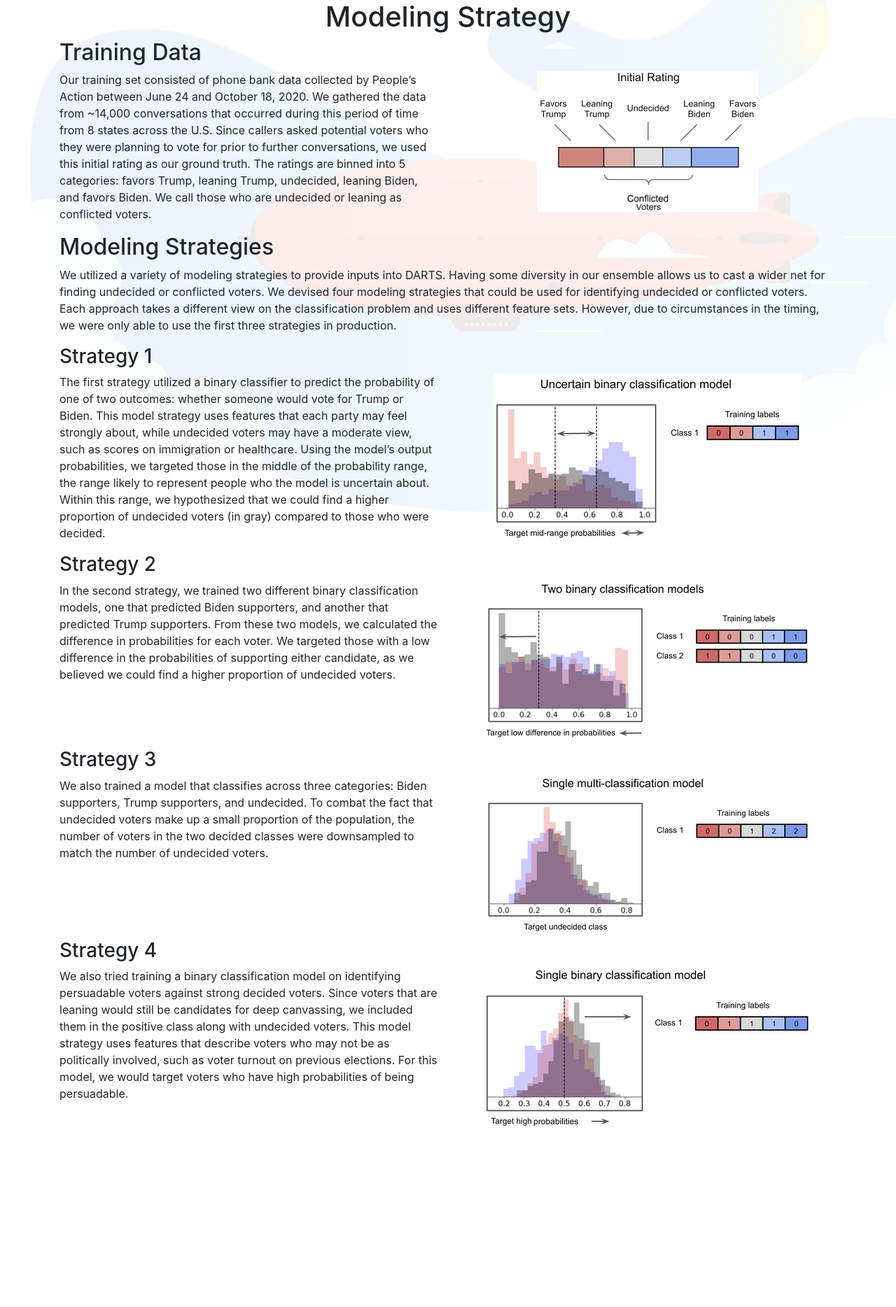
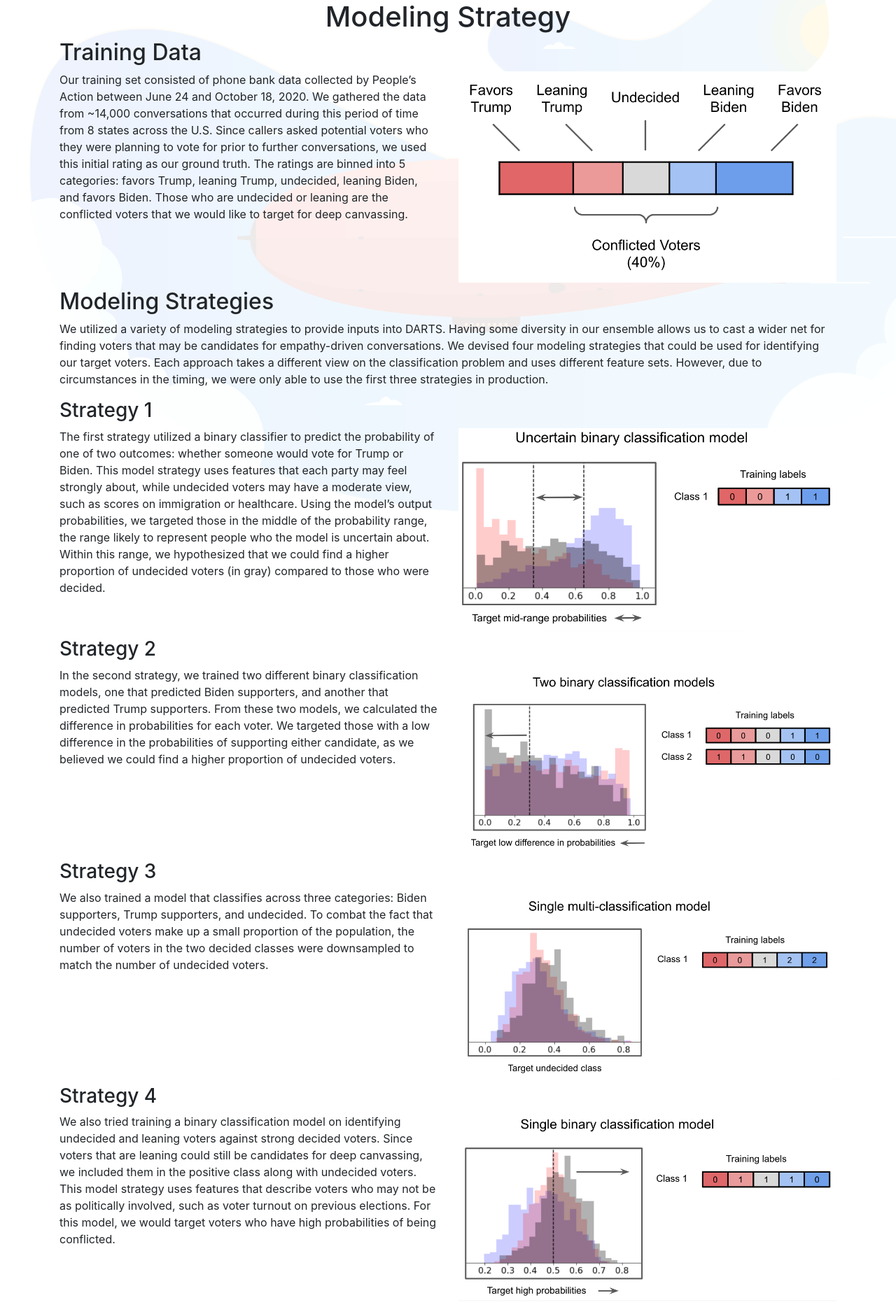
Before and after one commit to Berkeley-Data/unbreak.info, a Flask app: page /case-study/model-strategy in a window 1280 px wide. Shown: the part 56-1924 px from the top of the page at 70% size. Before the commit the page ends 1666 px from the top, so only its background shows below. Run offline with Flask 2, Linux system fonts and the light colour scheme; parts of the project's set-up code (start-up, migrations or seed data) failed here and were passed over; some libraries are stand-ins or nearby versions.

Commit message:
Updated model strategy documentation

```diff
--- a/website/templates/model-strategy.html
+++ b/website/templates/model-strategy.html
@@ -49,7 +49,16 @@
       <h2>Training Data</h2>
       <div class="row">
         <div class="col-md-6">
-          <p>Our training set consisted of phone bank data collected by People’s Action between June 24 and October 18, 2020. We gathered the data from ~14,000 conversations that occurred during this period of time from 8 states across the U.S. Since callers asked potential voters who they were planning to vote for prior to further conversations, we used this initial rating as our ground truth. The ratings are binned into 5 categories: favors Trump, leaning Trump, undecided, leaning Biden, and favors Biden. We call those who are undecided or leaning as conflicted voters.</p>
+          <p>Our training set consisted of phone bank data collected by
+        People&rsquo;s Action between June 24 and October 18, 2020. We gathered
+        the data from ~14,000 conversations that occurred during this period of
+        time from 8 states across the U.S. Since callers asked potential voters
+        who they were planning to vote for prior to further conversations, we
+        used this initial rating as our ground truth. The ratings are binned
+        into 5 categories: favors Trump, leaning Trump, undecided, leaning
+        Biden, and favors Biden. Those who are undecided or leaning are the
+        conflicted voters that we would like to target for deep
+        canvassing.</p>
         </div>
         <div class="col-md-6 text-center">
           <img class="figure-img img-fluid" src="{{url_for('static',filename='images/model-strategy/initial-rating.png')}}" alt="Image depicting rating scale">
@@ -59,7 +68,14 @@
       <div class="row">
         <div class="col">
 
-      <p>We utilized a variety of modeling strategies to provide inputs into DARTS. Having some diversity in our ensemble allows us to cast a wider net for finding undecided or conflicted voters. We devised four modeling strategies that could be used for identifying undecided or conflicted voters. Each approach takes a different view on the classification problem and uses different feature sets. However, due to circumstances in the timing, we were only able to use the first three strategies in production.</p>
+      <p>We utilized a variety of modeling strategies to provide inputs into
+        DARTS. Having some diversity in our ensemble allows us to cast a wider
+        net for finding voters that may be candidates for empathy-driven
+        conversations. We devised four modeling strategies that could be used
+        for identifying our target voters. Each approach takes a different view
+        on the classification problem and uses different feature sets. However,
+        due to circumstances in the timing, we were only able to use the first
+        three strategies in production.</p>
         </div>
 
       </div>
@@ -67,7 +83,15 @@
       <div class="row">
         <div class="col-md-6">
 
-          <p>The first strategy utilized a binary classifier to predict the probability of one of two outcomes: whether someone would vote for Trump or Biden. This model strategy uses features that each party may feel strongly about, while undecided voters may have a moderate view, such as scores on immigration or healthcare. Using the model’s output probabilities, we targeted those in the middle of the probability range, the range likely to represent people who the model is uncertain about. Within this range, we hypothesized that we could find a higher proportion of undecided voters (in gray) compared to those who were decided.</p>
+          <p>The first strategy utilized a binary classifier to predict the probability of one of two
+        outcomes: whether someone would vote for Trump or Biden. This model
+        strategy uses features that each party may feel strongly about, while
+        undecided voters may have a moderate view, such as scores on immigration
+        or healthcare. Using the model&rsquo;s output probabilities, we targeted
+        those in the middle of the probability range, the range likely to
+        represent people who the model is uncertain about. Within this range, we
+        hypothesized that we could find a higher proportion of undecided voters
+        (in gray) compared to those who were decided.</p>
         </div>
         <div class="col-md-6 text-center">
           <img class="figure-img img-fluid" src="{{url_for('static',filename='images/model-strategy/strategy-1.png')}}" alt="Image depicting model strategy 1">
@@ -77,7 +101,12 @@
       <div class="row">
         <div class="col-md-6">
 
-      <p>In the second strategy, we trained two different binary classification models, one that predicted Biden supporters, and another that predicted Trump supporters. From these two models, we calculated the difference in probabilities for each voter. We targeted those with a low difference in the probabilities of supporting either candidate, as we believed we could find a higher proportion of undecided voters.</p>
+      <p>In the second strategy, we trained two different binary classification
+        models, one that predicted Biden supporters, and another that predicted
+        Trump supporters. From these two models, we calculated the difference in
+        probabilities for each voter. We targeted those with a low difference in
+        the probabilities of supporting either candidate, as we believed we
+        could find a higher proportion of undecided voters.</p>
         </div>
         <div class="col-md-6 text-center">
           <img class="figure-img img-fluid" src="{{url_for('static',filename='images/model-strategy/strategy-2.png')}}" alt="Image depicting model strategy 2">
@@ -87,7 +116,11 @@
       <div class="row">
         <div class="col-md-6">
 
-          <p>We also trained a model that classifies across three categories: Biden supporters, Trump supporters, and undecided. To combat the fact that undecided voters make up a small proportion of the population, the number of voters in the two decided classes were downsampled to match the number of undecided voters.</p>
+          <p>We also trained a model that classifies across three categories: Biden
+        supporters, Trump supporters, and undecided. To combat the fact that
+        undecided voters make up a small proportion of the population, the
+        number of voters in the two decided classes were downsampled to match
+        the number of undecided voters.</p>
         </div>
         <div class="col-md-6 text-center">
           <img class="figure-img img-fluid" src="{{url_for('static',filename='images/model-strategy/strategy-3.png')}}" alt="Image depicting model strategy 3">
@@ -97,7 +130,14 @@
       <div class="row">
         <div class="col-md-6">
 
-          <p>We also tried training a binary classification model on identifying persuadable voters against strong decided voters. Since voters that are leaning would still be candidates for deep canvassing, we included them in the positive class along with undecided voters. This model strategy uses features that describe voters who may not be as politically involved, such as voter turnout on previous elections. For this model, we would target voters who have high probabilities of being persuadable.</p>
+          <p>We also tried training a binary classification model on identifying
+        undecided and leaning voters against strong decided voters. Since voters
+        that are leaning could still be candidates for deep canvassing, we
+        included them in the positive class along with undecided voters. This
+        model strategy uses features that describe voters who may not be as
+        politically involved, such as voter turnout on previous elections. For
+        this model, we would target voters who have high probabilities of being
+        conflicted.</p>
         </div>
         <div class="col-md-6 text-center">
           <img class="figure-img img-fluid" src="{{url_for('static',filename='images/model-strategy/strategy-4.png')}}" alt="Image depicting model strategy 4">
```
Also changed, not shown: website/static/images/model-strategy/initial-rating.png, website/static/images/model-strategy/strategy-1.png, website/static/images/model-strategy/strategy-2.png, website/static/images/model-strategy/strategy-3.png, website/static/images/model-strategy/strategy-4.png.
